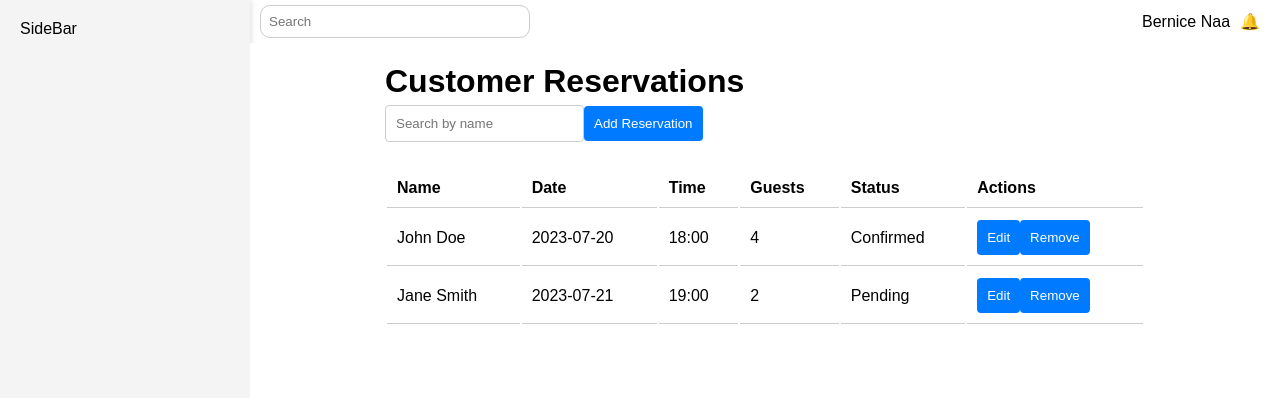
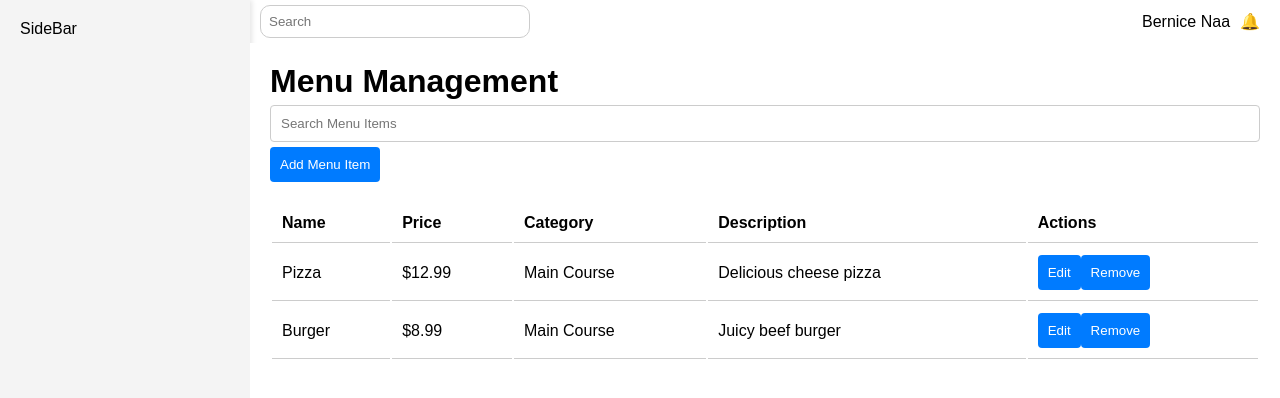
Before and after one commit to Eugenia-Minnah/Pub_Management_System, a React (Create React App) app in the folder frontend/: page / in a window 1280 px wide. Shown: the top 398 px of the page. Built offline with nearby package versions, Linux system fonts and the light colour scheme; a web font is replaced by a local one.

Commit message:
added menu management

```diff
--- a/frontend/src/Admin/Admin.js
+++ b/frontend/src/Admin/Admin.js
@@ -5,7 +5,8 @@ import { Header } from '../components/Header';
 import './Admin.css';
 //import { EmployeeAccounts } from '../Pages/EmployeeAccounts';
 //import Dashboard  from '../Pages/Dashboard';
-import { Reservations } from '../Pages/Reservations';
+//import { Reservations } from '../Pages/Reservations';
+import { ManageMenu } from '../Pages/ManageMenu';
 
 export const Admin = () => {
   return (
@@ -14,7 +15,7 @@ export const Admin = () => {
       <main className="main-content">
         <Header className="header" />
         <div className="content">
-          <Reservations />
+          <ManageMenu />
         </div>
       </main>
     </div>
--- /dev/null
+++ b/frontend/src/Forms/MenuItemForm.jsx
@@ -0,0 +1,42 @@
+import React, { useState, useEffect } from 'react';
+
+const MenuItemForm = ({ item, onAddOrEdit, onClose }) => {
+  const [formData, setFormData] = useState({
+    name: '',
+    price: '',
+    category: '',
+    description: '',
+  });
+
+  useEffect(() => {
+    if (item) {
+      setFormData(item);
+    }
+  }, [item]);
+
+  const handleChange = (e) => {
+    const { name, value } = e.target;
+    setFormData({
+      ...formData,
+      [name]: name === 'price' ? parseFloat(value) : value,
+    });
+  };
+
+  const handleSubmit = (e) => {
+    e.preventDefault();
+    onAddOrEdit(formData);
+  };
+
+  return (
+    <form onSubmit={handleSubmit}>
+      <input type="text" name="name" value={formData.name} onChange={handleChange} placeholder="Name" required />
+      <input type="number" name="price" value={formData.price} onChange={handleChange} placeholder="Price" required />
+      <input type="text" name="category" value={formData.category} onChange={handleChange} placeholder="Category" required />
+      <textarea name="description" value={formData.description} onChange={handleChange} placeholder="Description" required />
+      <button type="submit">Save</button>
+      <button type="button" onClick={onClose}>Cancel</button>
+    </form>
+  );
+};
+
+export default MenuItemForm;
--- /dev/null
+++ b/frontend/src/Pages/ManageMenu.jsx
@@ -0,0 +1,89 @@
+import React, { useState } from 'react';
+import MenuItemForm from '../Forms/MenuItemForm';
+import '../Styles/Menu.css';
+
+const initialMenuItems = [
+  { id: 1, name: 'Pizza', price: 12.99, category: 'Main Course', description: 'Delicious cheese pizza' },
+  { id: 2, name: 'Burger', price: 8.99, category: 'Main Course', description: 'Juicy beef burger' },
+];
+
+export const ManageMenu = () => {
+  const [menuItems, setMenuItems] = useState(initialMenuItems);
+  const [isFormOpen, setIsFormOpen] = useState(false);
+  const [currentItem, setCurrentItem] = useState(null);
+  const [searchTerm, setSearchTerm] = useState('');
+
+  const filteredItems = menuItems.filter(item =>
+    item.name.toLowerCase().includes(searchTerm.toLowerCase())
+  );
+
+  const handleAddOrEditItem = (item) => {
+    if (currentItem) {
+      setMenuItems(menuItems.map(i => (i.id === item.id ? item : i)));
+    } else {
+      setMenuItems([...menuItems, { ...item, id: menuItems.length + 1 }]);
+    }
+    closeForm();
+  };
+
+  const openEditForm = (item) => {
+    setCurrentItem(item);
+    setIsFormOpen(true);
+  };
+
+  const closeForm = () => {
+    setIsFormOpen(false);
+    setCurrentItem(null);
+  };
+
+  const handleRemoveItem = (id) => {
+    setMenuItems(menuItems.filter(item => item.id !== id));
+  };
+
+  return (
+    <div className="menu-management-container">
+      <h1>Menu Management</h1>
+      <input
+        type="text"
+        placeholder="Search Menu Items"
+        value={searchTerm}
+        onChange={(e) => setSearchTerm(e.target.value)}
+      />
+      <button onClick={() => setIsFormOpen(true)}>Add Menu Item</button>
+
+      {isFormOpen && (
+        <MenuItemForm
+          item={currentItem}
+          onAddOrEdit={handleAddOrEditItem}
+          onClose={closeForm}
+        />
+      )}
+
+      <table className="menu-items-table">
+        <thead>
+          <tr>
+            <th>Name</th>
+            <th>Price</th>
+            <th>Category</th>
+            <th>Description</th>
+            <th>Actions</th>
+          </tr>
+        </thead>
+        <tbody>
+          {filteredItems.map(item => (
+            <tr key={item.id}>
+              <td>{item.name}</td>
+              <td>${item.price.toFixed(2)}</td>
+              <td>{item.category}</td>
+              <td>{item.description}</td>
+              <td>
+                <button onClick={() => openEditForm(item)}>Edit</button>
+                <button onClick={() => handleRemoveItem(item.id)}>Remove</button>
+              </td>
+            </tr>
+          ))}
+        </tbody>
+      </table>
+    </div>
+  );
+};
--- /dev/null
+++ b/frontend/src/Styles/Menu.css
@@ -0,0 +1,36 @@
+.menu-management-container {
+    padding: 20px;
+    margin: 0 auto;
+  }
+
+  input, textarea {
+    margin: 5px 0;
+    padding: 10px;
+    border: 1px solid #ccc;
+    border-radius: 4px;
+    width: 100%;
+  }
+
+  button {
+    padding: 10px;
+    background-color: #007bff;
+    color: white;
+    border: none;
+    border-radius: 4px;
+    cursor: pointer;
+  }
+
+  button:hover {
+    background-color: #0056b3;
+  }
+
+  .menu-items-table {
+    width: 100%;
+    margin-top: 20px;
+  }
+
+  .menu-items-table th, .menu-items-table td {
+    padding: 10px;
+    text-align: left;
+    border-bottom: 1px solid #ccc;
+  }
```
